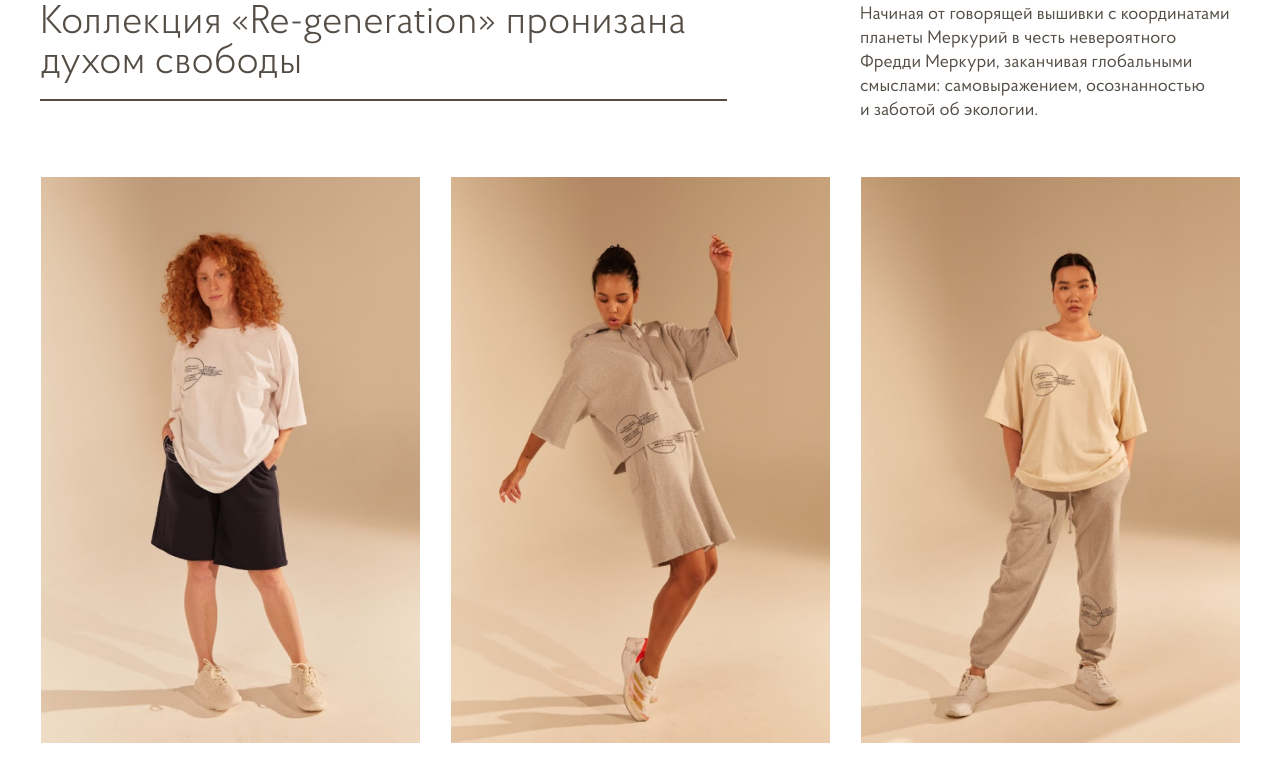
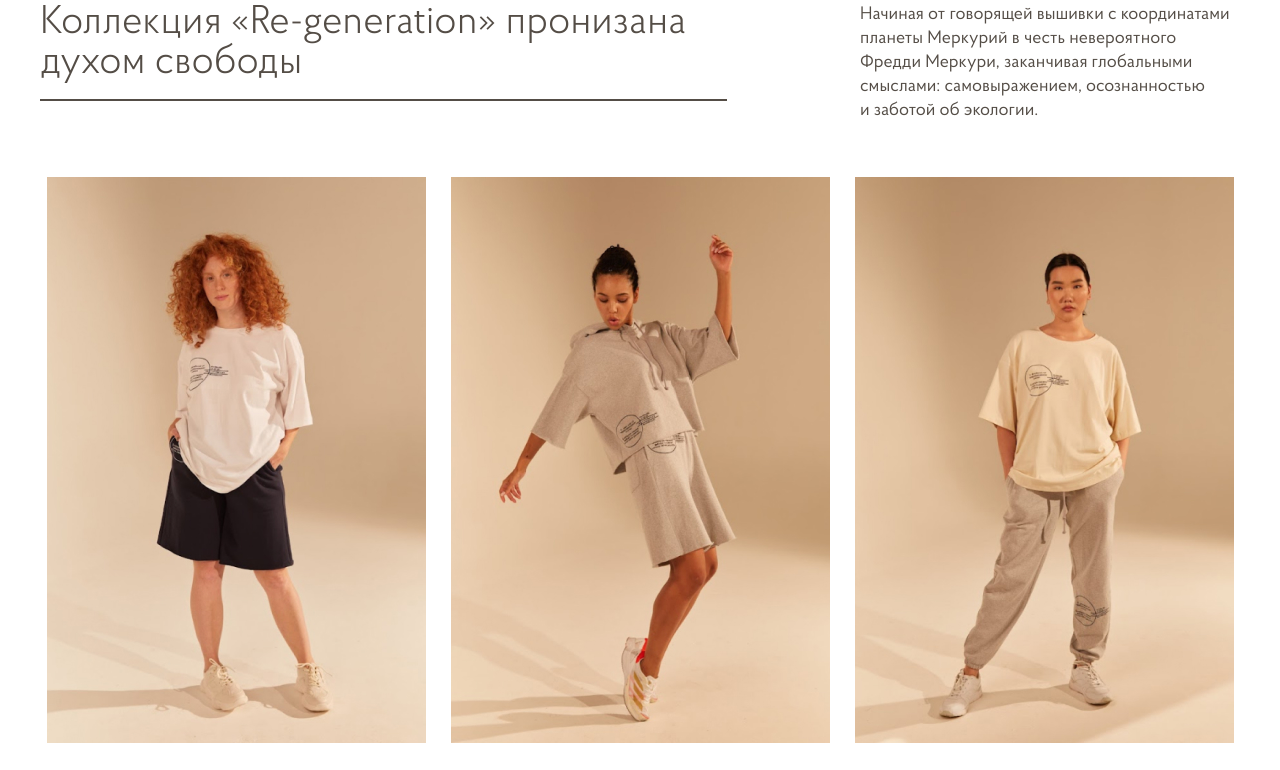
Before and after one commit to Vadim-Losenkov/ecoolska-hz, a website: page app/index.html in a window 1280 px wide. Shown: the part 7215-7985 px from the top of the page. Drawn offline with Linux system fonts and the light colour scheme; a script that the page names is missing.

Commit message:
fix-last

```diff
--- a/app/index.html
+++ b/app/index.html
@@ -13,11 +13,10 @@
 
   <link href="https://fonts.googleapis.com/css2?family=Raleway:wght@100&display=swap" rel="stylesheet">
 
-
-  <script src="//cdn.jsdelivr.net/npm/eruda"></script>
+  <!-- <script src="//cdn.jsdelivr.net/npm/eruda"></script>
   <script>
     eruda.init();
-  </script>
+  </script> -->
 
 </head>
 
--- a/app/scss/_media.scss
+++ b/app/scss/_media.scss
@@ -1,4 +1,4 @@
-@media (max-width: 1240px) {
+@media (max-width: 1200px) {
   .cotton__video-title span {
     font-size: 60px;
     margin-bottom: 20px;
--- a/app/scss/style.scss
+++ b/app/scss/style.scss
@@ -298,10 +298,11 @@
     img {
       margin-bottom: 28px;
     }
+    margin: 0 -30px;
     justify-content: center;
     display: flex;
     flex-wrap: wrap;
-    column-gap: 31px;
+    column-gap: 25px;
   }
 }
 
```
Also changed, not shown: app/css/style.min.css, 1 other file.
